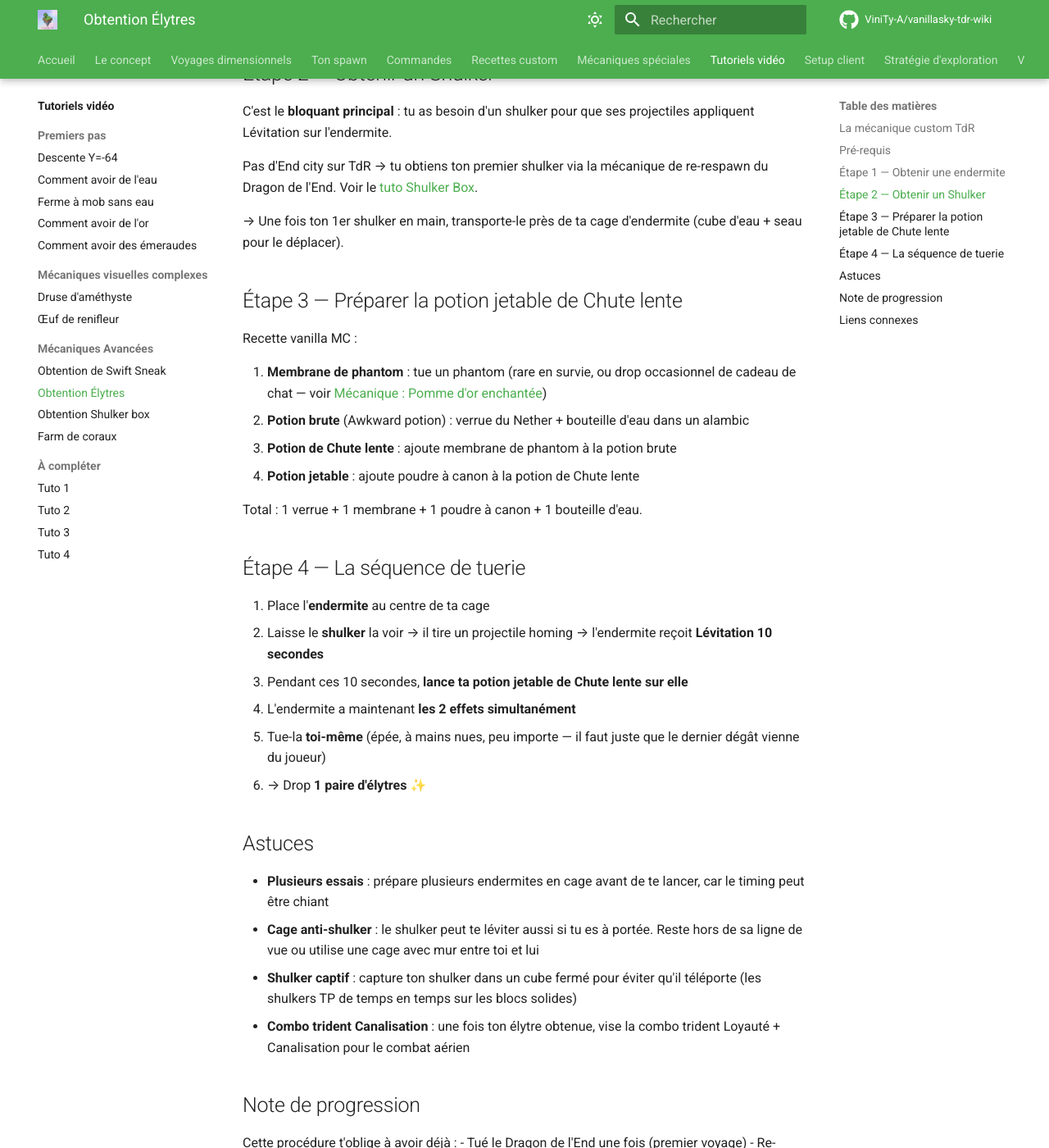
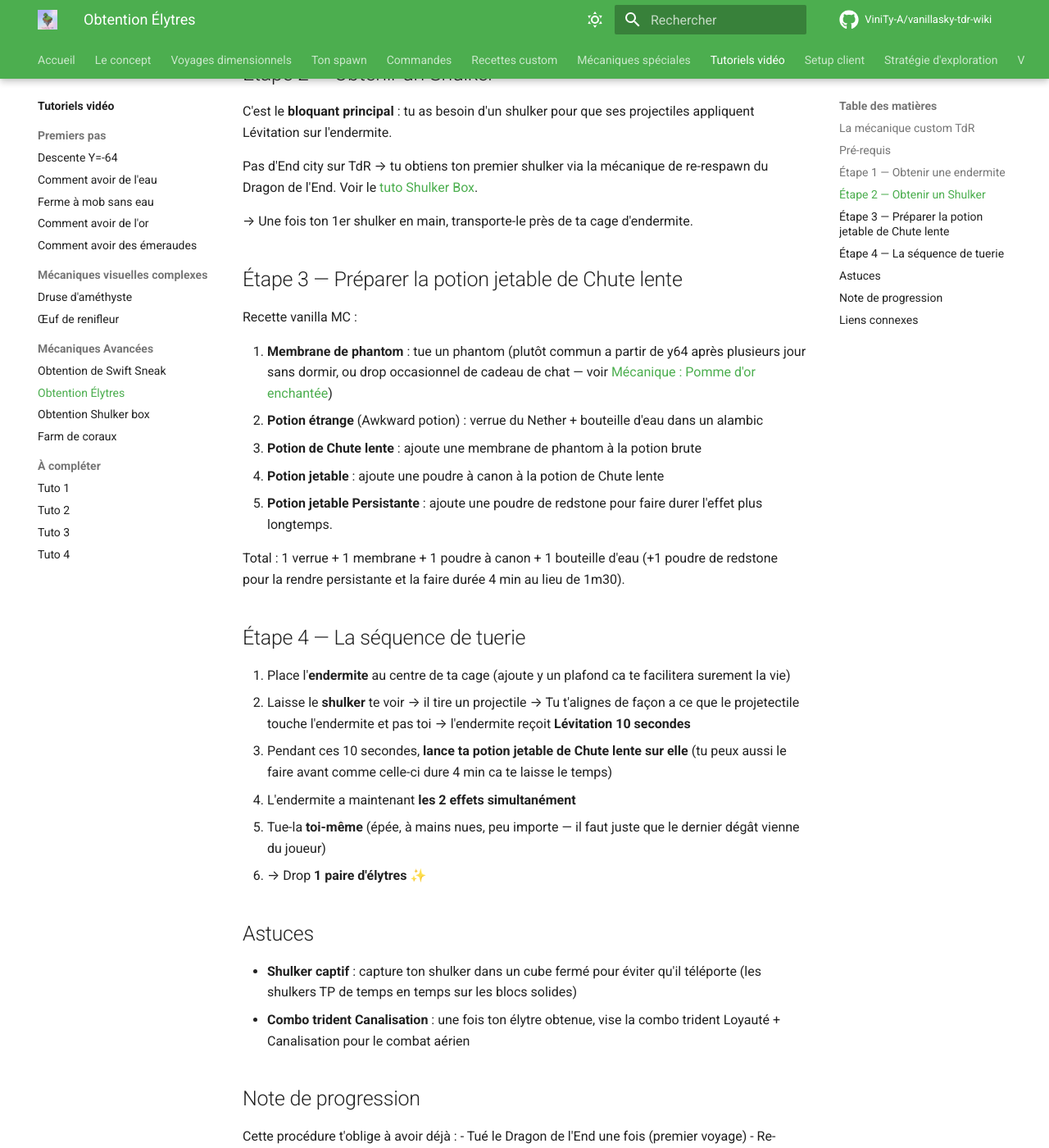
Before and after one commit to ViniTy-A/vanillasky-tdr-wiki, an MkDocs documentation site: the page built from docs/tutoriels/obtention-elytres.md, in a window 1280 px wide and 1400 px high, scrolled down 1267 px. Shown: the whole window at 82% size. Built offline with MkDocs 1.6.1 and Material for MkDocs 9.7.7, drawn with Linux system fonts in a browser that asks for light colours; comment, search, counter and statistics services are not loaded.

Commit message:
Update obtention-elytres.md

```diff
--- a/docs/tutoriels/obtention-elytres.md
+++ b/docs/tutoriels/obtention-elytres.md
@@ -45,32 +45,31 @@ C'est le **bloquant principal** : tu as besoin d'un shulker pour que ses project
 
 Pas d'End city sur TdR → tu obtiens ton premier shulker via la mécanique de re-respawn du Dragon de l'End. Voir le [tuto Shulker Box](obtention-shulker-box.md).
 
-→ Une fois ton 1er shulker en main, transporte-le près de ta cage d'endermite (cube d'eau + seau pour le déplacer).
+→ Une fois ton 1er shulker en main, transporte-le près de ta cage d'endermite.
 
 ## Étape 3 — Préparer la potion jetable de Chute lente
 
 Recette vanilla MC :
 
-1. **Membrane de phantom** : tue un phantom (rare en survie, ou drop occasionnel de cadeau de chat — voir [Mécanique : Pomme d'or enchantée](../mecaniques/mobs.md#pomme-dor-enchantee-via-chat))
-2. **Potion brute** (Awkward potion) : verrue du Nether + bouteille d'eau dans un alambic
-3. **Potion de Chute lente** : ajoute membrane de phantom à la potion brute
-4. **Potion jetable** : ajoute poudre à canon à la potion de Chute lente
+1. **Membrane de phantom** : tue un phantom (plutôt commun a partir de y64 après plusieurs jour sans dormir, ou drop occasionnel de cadeau de chat — voir [Mécanique : Pomme d'or enchantée](../mecaniques/mobs.md#pomme-dor-enchantee-via-chat))
+2. **Potion étrange** (Awkward potion) : verrue du Nether + bouteille d'eau dans un alambic
+3. **Potion de Chute lente** : ajoute une membrane de phantom à la potion brute
+4. **Potion jetable** : ajoute une poudre à canon à la potion de Chute lente
+5. **Potion jetable Persistante** : ajoute une poudre de redstone pour faire durer l'effet plus longtemps.
 
-Total : 1 verrue + 1 membrane + 1 poudre à canon + 1 bouteille d'eau.
+Total : 1 verrue + 1 membrane + 1 poudre à canon + 1 bouteille d'eau (+1 poudre de redstone pour la rendre persistante et la faire durée 4 min au lieu de 1m30).
 
 ## Étape 4 — La séquence de tuerie
 
-1. Place l'**endermite** au centre de ta cage
-2. Laisse le **shulker** la voir → il tire un projectile homing → l'endermite reçoit **Lévitation 10 secondes**
-3. Pendant ces 10 secondes, **lance ta potion jetable de Chute lente sur elle**
+1. Place l'**endermite** au centre de ta cage (ajoute y un plafond ca te facilitera surement la vie)
+2. Laisse le **shulker** te voir → il tire un projectile → Tu t'alignes de façon a ce que le projetectile touche l'endermite et pas toi → l'endermite reçoit **Lévitation 10 secondes**
+3. Pendant ces 10 secondes, **lance ta potion jetable de Chute lente sur elle** (tu peux aussi le faire avant comme celle-ci dure 4 min ca te laisse le temps)
 4. L'endermite a maintenant **les 2 effets simultanément**
 5. Tue-la **toi-même** (épée, à mains nues, peu importe — il faut juste que le dernier dégât vienne du joueur)
 6. → Drop **1 paire d'élytres** ✨
 
 ## Astuces
 
-- **Plusieurs essais** : prépare plusieurs endermites en cage avant de te lancer, car le timing peut être chiant
-- **Cage anti-shulker** : le shulker peut te léviter aussi si tu es à portée. Reste hors de sa ligne de vue ou utilise une cage avec mur entre toi et lui
 - **Shulker captif** : capture ton shulker dans un cube fermé pour éviter qu'il téléporte (les shulkers TP de temps en temps sur les blocs solides)
 - **Combo trident Canalisation** : une fois ton élytre obtenue, vise la combo trident Loyauté + Canalisation pour le combat aérien
 
```
